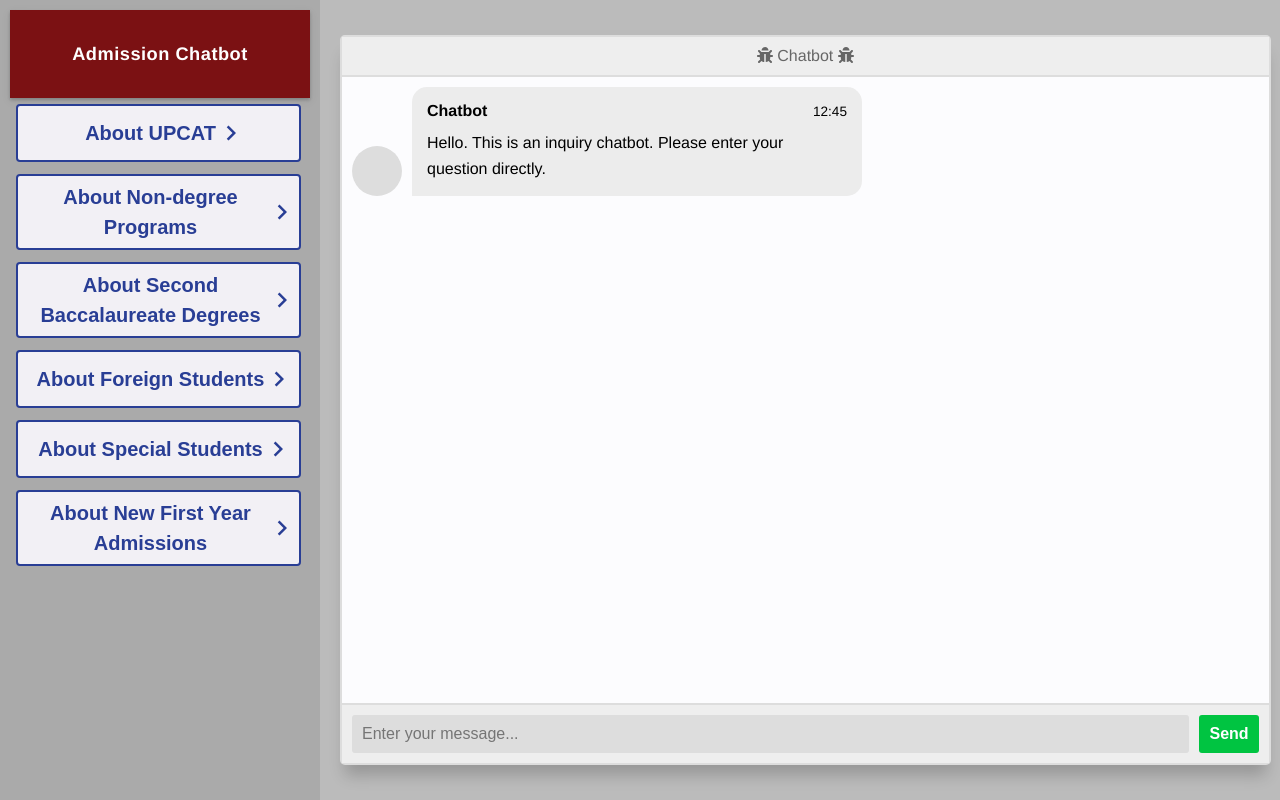
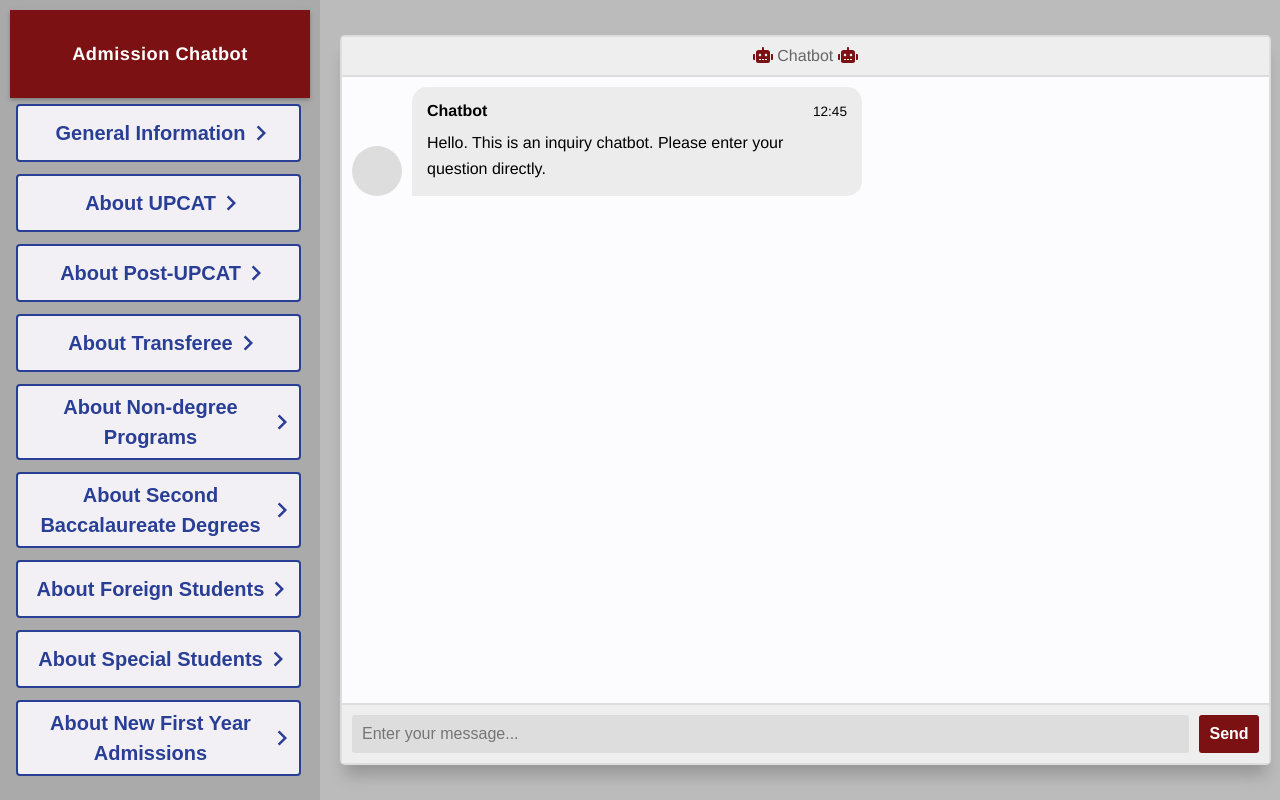
Before and after one commit to jfeching/admission_chatbot, a Flask app: page / in a window 1280 px wide. Run offline with Flask 3, Linux system fonts and the light colour scheme; parts of the project's set-up code (start-up, migrations or seed data) failed here and were passed over; some libraries are stand-ins or nearby versions.

Commit message:
feat: more buttons and loading indicator

```diff
--- a/static/style.css
+++ b/static/style.css
@@ -181,7 +181,7 @@ ul {
 
 .msger-send-btn {
     margin-left: 10px;
-    background: rgb(0, 196, 65);
+    background: #7b1113;
     color: #fff;
     font-weight: bold;
     cursor: pointer;
@@ -379,5 +379,10 @@ ul {
     cursor: pointer;
     transition: background-color .2s ease, border .2s ease, color .2s ease, opacity .2s ease;
     transition: opacity .3s ease-in-out;
-    font-size: 12px;
+    font-size: 14px;
 }
+
+#loading-indicator {
+    display: none;
+    margin: auto;
+}
--- a/templates/index.html
+++ b/templates/index.html
@@ -8,8 +8,6 @@
   <meta http-equiv="X-UA-Compatible" content="ie=edge">
   <link rel="stylesheet" href="{{ url_for('static', filename='style.css') }}">
   <script src="https://ajax.googleapis.com/ajax/libs/jquery/3.2.1/jquery.min.js"></script>
-
-<link rel="stylesheet" href="{{ url_for('static', filename='style.css') }}">
 </head>
 
 <body>
@@ -19,7 +17,10 @@
       <span class="wc-header__title">Admission Chatbot</span>
       </span>
     </div>
+    <button class="wc-menu__content-btn" id="gen-info"><!----><span>General Information</span></button>
     <button class="wc-menu__content-btn" id="abt-upcat"><!----><span>About UPCAT</span></button>
+    <button class="wc-menu__content-btn" id="abt-post-upcat"><!----><span>About Post-UPCAT</span></button>
+    <button class="wc-menu__content-btn" id="abt-transfer"><!----><span>About Transferee</span></button>
     <button class="wc-menu__content-btn" id="abt-nd"><!----><span>About Non-degree Programs</span></button>
     <button class="wc-menu__content-btn" id="abt-sd"><!----><span>About Second Baccalaureate Degrees</span></button>
     <button class="wc-menu__content-btn" id="abt-fs"><!----><span>About Foreign Students</span></button>
@@ -31,7 +32,7 @@
     <section class="msger">
         <header class="msger-header">
           <div class="msger-header-title">
-            <i class="fas fa-bug"></i> Chatbot <i class="fas fa-bug"></i>
+            <i class="fas fa-robot" style="color: #7b1113;"></i> Chatbot <i class="fas fa-robot" style="color: #7b1113;"></i>
           </div>
         </header>
 
@@ -55,7 +56,10 @@
 
         <form class="msger-inputarea">
           <input type="text" class="msger-input" id="textInput" placeholder="Enter your message...">
-          <button type="submit" class="msger-send-btn">Send</button>
+          <button type="submit" class="msger-send-btn" id="send-btn">Send</button>
+          <div id="loading-indicator">
+            <i class="fa fa-spinner fa-spin" style="color: #7b1113;font-size:42px"></i>
+          </div>
         </form>
       </section>
       <!-- partial -->
@@ -71,13 +75,19 @@
   const msgerInput = get(".msger-input");
   const msgerChat = get(".msger-chat");
 
+
+  const genInfo = document.getElementById("gen-info");
   const abtUPCAT = document.getElementById("abt-upcat");
+  const abtPostUPCAT = document.getElementById("abt-post-upcat");
   const abtND = document.getElementById("abt-nd");
   const abtSD = document.getElementById("abt-sd");
   const abtNFYA = document.getElementById("abt-nfya");
   const abtFS = document.getElementById("abt-fs");
   const abtSS = document.getElementById("abt-ss");
+  const abttransfer = document.getElementById("abt-transfer");
 
+  const loadingIndicator = document.getElementById('loading-indicator');
+  const sendButton = document.getElementById('send-btn');
 
   // Icons made by Freepik from www.flaticon.com
   const BOT_IMG = "https://image.flaticon.com/icons/svg/327/327779.svg";
@@ -96,16 +106,50 @@
     botResponse(msgText);
   });
 
+  genInfo.addEventListener(
+    'click',
+    async () => {
+      await $.get("/getTag", { cat: "GEN" }).done(function (data) {
+        //console.log(rawText);
+        appendButton(BOT_NAME, BOT_IMG, "left", "General Information", data)
+      });
+    },
+    false
+);
+
   abtUPCAT.addEventListener(
     'click',
     async () => {
       await $.get("/getTag", { cat: "UPCAT" }).done(function (data) {
         //console.log(rawText);
-        appendButton(BOT_NAME, BOT_IMG, "left", "About Second Degree", data)
+        appendButton(BOT_NAME, BOT_IMG, "left", "Here are some FAQ about UPCAT", data)
       });
-
     },
     false
+);
+
+abtPostUPCAT.addEventListener(
+  'click',
+  async () => {
+    await $.get("/getTag", { cat: "POSTEXAM" }).done(function (data) {
+      //console.log(rawText);
+      appendButton(BOT_NAME, BOT_IMG, "left", "Here are some commonly asked questions after taking the UPCAT", data)
+    });
+
+  },
+  false
+);
+
+abttransfer.addEventListener(
+  'click',
+  async () => {
+    await $.get("/getTag", { cat: "Transfer" }).done(function (data) {
+      //console.log(rawText);
+      appendButton(BOT_NAME, BOT_IMG, "left", "About Transferees", data)
+    });
+
+  },
+  false
 );
 
 abtFS.addEventListener(
@@ -113,7 +157,7 @@ abtFS.addEventListener(
   async () => {
     await $.get("/getTag", { cat: "ForeignStudent" }).done(function (data) {
       //console.log(rawText);
-      appendButton(BOT_NAME, BOT_IMG, "left", "About Second Degree", data)
+      appendButton(BOT_NAME, BOT_IMG, "left", "About the additional requirements for Foreign students", data)
     });
 
   },
@@ -125,7 +169,7 @@ abtND.addEventListener(
   async () => {
     await $.get("/getTag", { cat: "NonDegree" }).done(function (data) {
       //console.log(rawText);
-      appendButton(BOT_NAME, BOT_IMG, "left", "About Second Degree", data)
+      appendButton(BOT_NAME, BOT_IMG, "left", "About Non-degree Programs", data)
     });
 
   },
@@ -137,7 +181,7 @@ abtNFYA.addEventListener(
   async () => {
     await $.get("/getTag", { cat: "FirstYearAdmission" }).done(function (data) {
       //console.log(rawText);
-      appendButton(BOT_NAME, BOT_IMG, "left", "About Second Degree", data)
+      appendButton(BOT_NAME, BOT_IMG, "left", "About New First Year Admission", data)
     });
 
   },
@@ -161,7 +205,7 @@ abtSS.addEventListener(
   async () => {
     await $.get("/getTag", { cat: "SpecialStudent" }).done(function (data) {
       //console.log(rawText);
-      appendButton(BOT_NAME, BOT_IMG, "left", "About Second Degree", data)
+      appendButton(BOT_NAME, BOT_IMG, "left", "About Special Student", data)
     });
 
   },
@@ -226,6 +270,10 @@ abtSS.addEventListener(
       const msgText = formatMessage(data);
       appendMessage(BOT_NAME, BOT_IMG, "left", msgText);
 
+      sendButton.disabled = false; // Enable the submit button
+      loadingIndicator.style.display = 'none';
+      sendButton.style.display = 'block';
+
     });
 
   }
@@ -237,7 +285,6 @@ abtSS.addEventListener(
       return data
 
     });
-
   }
 
 
@@ -263,6 +310,11 @@ abtSS.addEventListener(
     console.log(val)
     if (!msgText) return;
 
+    // Hide the user input field and display the loading indicator
+    sendButton.disabled = true;
+    loadingIndicator.style.display = 'block';
+    sendButton.style.display = 'none';
+
     appendMessage(PERSON_NAME, PERSON_IMG, "right", msgText);
     msgerInput.value = "";
     botResponse(msgText);
```
